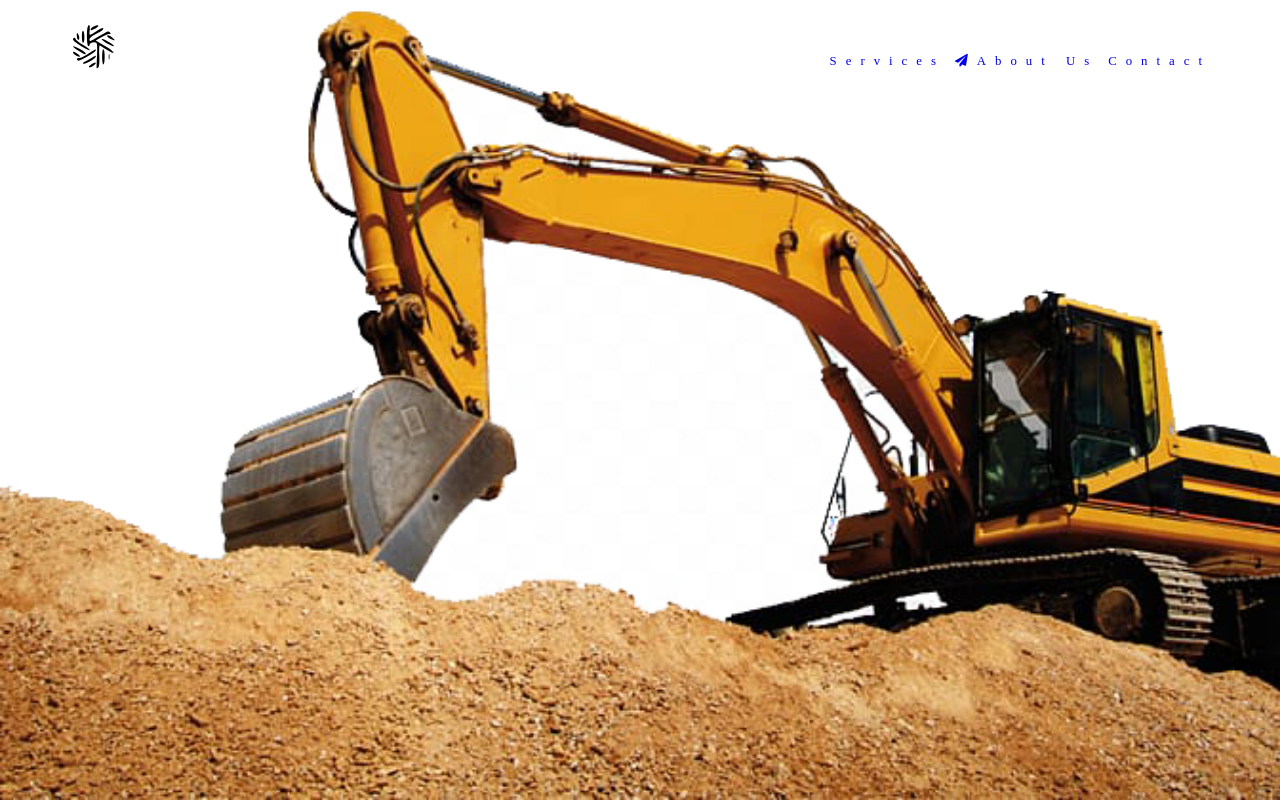
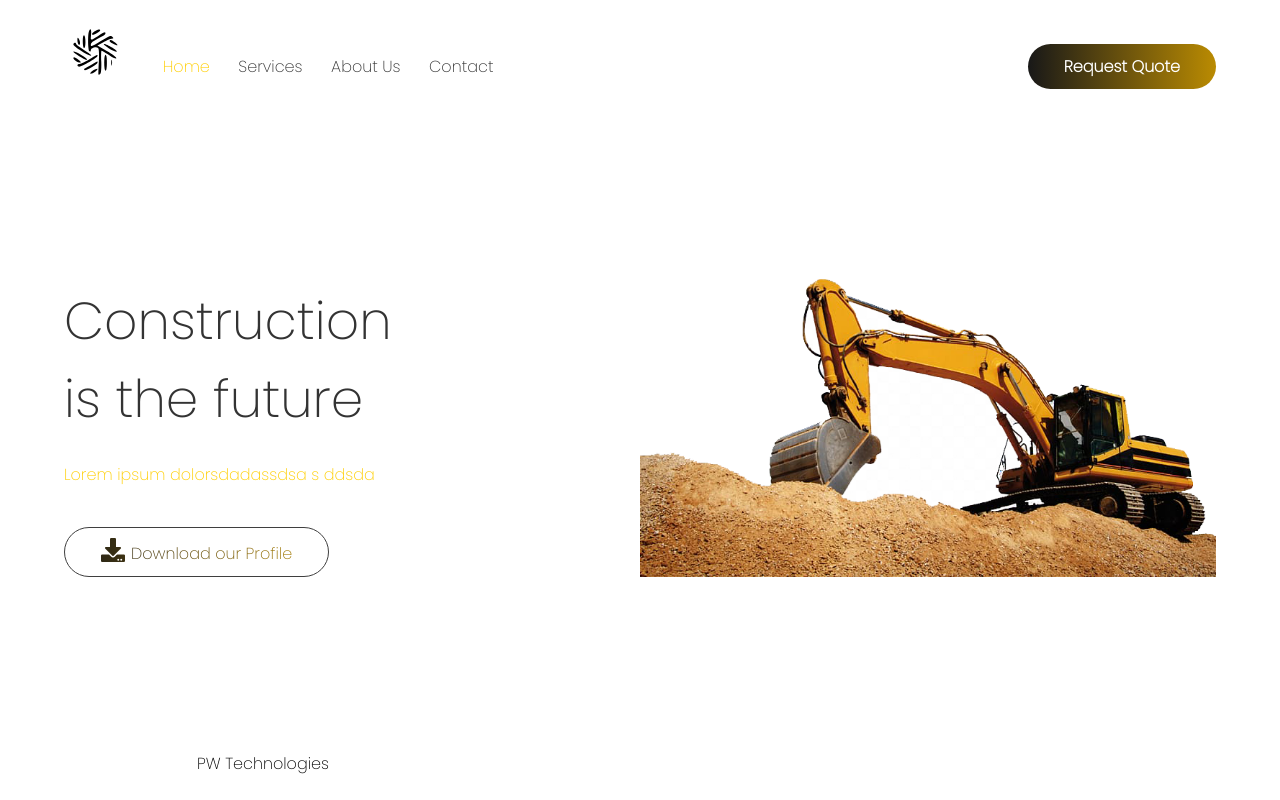
Before and after one commit to niiwade/newsite, a plain HTML site: page index2.html in a window 1280 px wide. Drawn offline with Linux system fonts and the light colour scheme.

Commit message:
edited and  added media queries

```diff
--- a/css/style1.css
+++ b/css/style1.css
@@ -6,53 +6,210 @@
 }
 
 * {
+    font: inherit;
     margin: 0;
     padding: 0;
     box-sizing: border-box;
 }
 
-ul {
-    list-style: none;
+body {
+    font-family: "Poppins", sans-serif;
+    padding: 0;
+    margin: 0;
+    color: #333;
 }
 
-a {
-    text-decoration: none
+p {
+    max-width: 600;
 }
 
-#main {
-    width: 100%;
-    min-height: 100vh;
-    background-image: url(../img/machine.png);
-    background-position: center bottom;
-    background-repeat: no-repeat;
-    background-size: cover;
+#container {
+    max-width: 1200px;
+    padding: 24px;
+    margin: 0 auto;
+    display: grid;
+    grid-template-rows: auto 1fr auto;
+    height: 100vh;
 }
 
-nav {
+header {
     display: flex;
-    justify-content: space-between;
-    align-items: center;
-    padding: 20px 5%;
-}
-
-.logo {
-    height: 80px;
-}
-
-.logo img {
-    height: 100%;
-    object-fit: contain;
-    object-position: center;
-}
-
-.menu {
-    display: flex;
-    justify-content: center;
     align-items: center;
 }
 
-.menu li a {
-    margin: 0px 5px;
-    font-size: 0.8rem;
-    letter-spacing: 9px;
+.navi {
+    flex-grow: 1;
+    margin-left: 40px;
 }
+
+.navi--items {
+    text-decoration: none;
+    color: #333;
+    margin-left: 24px;
+}
+
+.navi--items:first-child {
+    margin-left: 0;
+}
+
+.navi--item_active {
+    color: #FFCE00;
+}
+
+.navi-btn {
+    border: none;
+    color: #fff;
+    font-weight: bold;
+    background: #cc9c0b;
+    /* fallback for old browsers */
+    background: -webkit-linear-gradient(to right, #181818, #BA8B02);
+    /* Chrome 10-25, Safari 5.1-6 */
+    background: linear-gradient(to right, #181818, #BA8B02);
+    /* W3C, IE 10+/ Edge, Firefox 16+, Chrome 26+, Opera 12+, Safari 7+ */
+    padding: 10px 36px;
+    border-radius: 50px;
+}
+
+main {
+    display: flex;
+    align-items: center;
+}
+
+.main-content {
+    flex: 1;
+    margin-top: 40px;
+    margin-bottom: 40px;
+}
+
+.title {
+    font-size: 52px;
+    font-weight: 500;
+    margin: 0;
+    padding: 0;
+}
+
+.desc {
+    color: var(--gold);
+    margin: 0;
+    padding: 0;
+    margin-top: 24px;
+    margin-bottom: 40px;
+}
+
+.down-btn {
+    border: 1px solid rgb(63, 63, 63);
+    display: flex;
+    align-items: center;
+    padding: 10px 36px;
+    background: transparent;
+    border-radius: 50px;
+    background: #cc9c0b;
+    /* fallback for old browsers */
+    background: -webkit-linear-gradient(to right, #181818, #BA8B02);
+    /* Chrome 10-25, Safari 5.1-6 */
+    background: linear-gradient(to right, #181818, #BA8B02);
+    /* W3C, IE 10+/ Edge, Firefox 16+, Chrome 26+, Opera 12+, Safari 7+ */
+    background-clip: text;
+    -webkit-background-clip: text;
+    -webkit-text-fill-color: transparent;
+}
+
+.down-btn .fas {
+    background: inherit;
+    font-size: 1.5rem;
+    margin-right: 6px;
+}
+
+.main-image {
+    flex: 1;
+}
+
+.main-image img {
+    width: 100%;
+}
+
+footer {
+    display: flex;
+    color: var(--dark);
+}
+
+.social {
+    margin-right: 40px;
+}
+
+.social-items {
+    margin-right: 12px;
+}
+
+.social-items:hover {
+    color: #BA8B02;
+}
+
+.menu-btn {
+    flex-grow: 1;
+    display: none;
+}
+
+.menu-btn button {
+    border: none;
+    background-color: transparent;
+    font-size: 1.4rem;
+}
+
+.mobile-navi {
+    position: fixed;
+    width: 100vw;
+    height: 100vh;
+    background-color: #fff;
+    padding: 24px;
+    display: none;
+    transform: translateX(-100%);
+    transition: transform 300ms ease-in-out;
+}
+
+.mobile-navi_open {
+    transform: translateX(0);
+}
+
+.mobile-navi-header {
+    display: flex;
+    align-items: center;
+    justify-content: space-between;
+    margin-bottom: 40px;
+}
+
+.mobile--item_active {
+    color: #181818;
+}
+
+.close-btn button {
+    border: none;
+    background-color: transparent;
+    font-size: 1.5rem;
+}
+
+.mobile-navi--items {
+    text-decoration: none;
+    font-size: 1.5rem;
+    color: #BA8B02;
+    display: block;
+    margin-bottom: 24px;
+}
+
+@media only screen and (max-width: 660px) {
+    main {
+        display: block;
+    }
+    header .mylogo {
+        display: none;
+    }
+    .navi {
+        display: none;
+    }
+    .mobile-navi {
+        display: block;
+    }
+    .menu-btn {
+        display: none;
+    }
+}
--- a/index2.html
+++ b/index2.html
@@ -14,26 +14,73 @@
 
 <body>
 
-    <section id="main">
+    <div class="mobile-navi" id="mobile-navi">
+        <div class="mobile-navi-header">
+            <img src="img/logo.svg" class="mylogo" />
 
-        <!----Nav-->
-        <nav class="navi">
+            <div class="close-btn" onclick="toggleMobileNavigation()">
+                <button>
+                    <i class="fas fa-close"></i>
+                </button>
+            </div>
+        </div>
+        <a href="" class="mobile--navi--items  mobile--item_active">Home</a>
+        <a href="" class="mobile-navi--items">Services</a>
+        <a href="" class="mobile-navi--items">About Us</a>
+        <a href="" class="mobile-navi--items">Contact</a>
+    </div>
 
-            <a href="index.html" class="logo">
-                <img src="img/logo.svg" alt="Logo" />
-            </a>
+    <div id="container">
+        <header>
+            <img src="img/logo.svg" class="mylogo" />
 
-            <!---Menu-->
+            <nav class="navi">
+                <a href="" class="navi--items navi--item_active">Home</a>
+                <a href="" class="navi--items">Services</a>
+                <a href="" class="navi--items">About Us</a>
+                <a href="" class="navi--items">Contact</a>
+            </nav>
 
-            <ul class="menu">
-                <li><a href="#">Services</a></li>
-                <li><a href="#"><i class="fas fa-paper-plane"></i>About Us</a></li>
-                <li><a href="#">Contact</a></li>
-            </ul>
+            <div class="menu-btn" onclick="toggleMobileNavigation()">
+                <button>
+                    <i class="fas fa-reorder"></i>
+                </button>
+            </div>
 
-        </nav>
 
-    </section>
+            <button class="navi-btn">Request Quote</button>
+        </header>
+
+
+        <main>
+            <div class="main-content">
+                <h1 class="title">Construction <br> is the future</h1>
+                <p class="desc">
+                    Lorem ipsum dolorsdadassdsa s ddsda
+                </p>
+
+
+                <button class="down-btn"><a href="./doc/Hareshima Profile.pdf"><i class="fas fa-download"></i>Download our Profile</a>
+                </button>
+            </div>
+
+
+            <div class="main-image">
+                <img src="./img/machine.png">
+            </div>
+        </main>
+
+
+        <footer>
+            <div class="social">
+                <a href="" class="social-items"><i class="fas fa-instagram"></i></a>
+                <a href="" class="social-items"><i class="fas fa-instagram"></i></a>
+                <a href="" class="social-items"><i class="fas fa-instagram"></i></a>
+            </div>
+
+            <span>PW Technologies</span>
+        </footer>
+    </div>
 
     <script src="js/app1.js"></script>
 </body>
--- a/js/app1.js
+++ b/js/app1.js
@@ -0,0 +1,9 @@
+function toggleMobileNavigation() {
+    var element = document.getElementById("mobile-navi");
+
+    if (element.classList.contains("mobile-navi_open")) {
+        element.classList.remove("mobile-navi_open");
+    } else {
+        element.classList.add("mobile-navi_open");
+    }
+}
```
Also changed, not shown: 1 other file.
